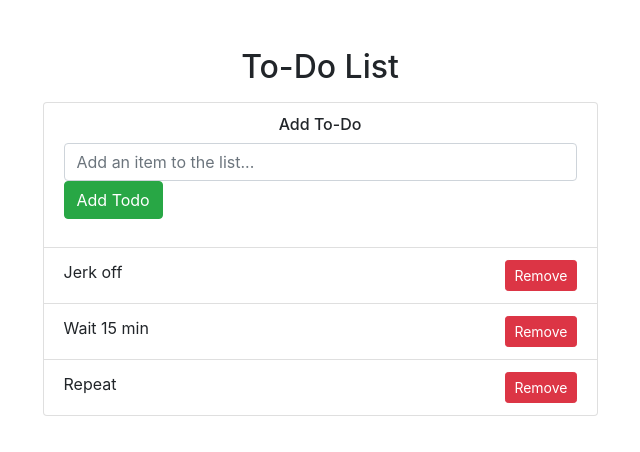
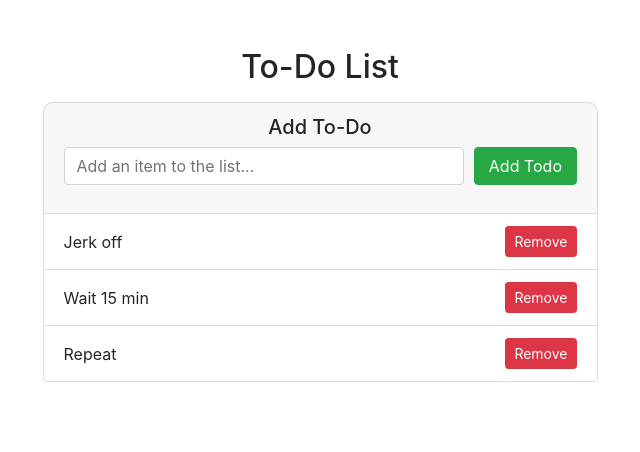
Before and after one commit to jwaltrip/postgres-todo-list, a React (Create React App) app: page / in a window 1280 px wide. Shown: the top 452 px of the page, without its empty margins (320-960 px from the left). Built offline with nearby package versions, Linux system fonts and the light colour scheme.

Commit message:
finished static structure

```diff
--- a/src/App.css
+++ b/src/App.css
@@ -2,32 +2,31 @@
   text-align: center;
 }
 
-.App-logo {
-  animation: App-logo-spin infinite 20s linear;
-  height: 40vmin;
-  pointer-events: none;
+.add-todo-form {
+  display: flex;
+  flex-direction: row;
 }
 
-.App-header {
-  background-color: #282c34;
-  min-height: 100vh;
-  display: flex;
-  flex-direction: column;
-  align-items: center;
-  justify-content: center;
-  font-size: calc(10px + 2vmin);
-  color: white;
+.add-todo-form > input {
+  flex: 2 1 auto;
 }
 
-.App-link {
-  color: #61dafb;
+.add-todo-form > button {
+  flex: 2 1 125px;
+  margin-left: 10px;
 }
 
-@keyframes App-logo-spin {
-  from {
-    transform: rotate(0deg);
-  }
-  to {
-    transform: rotate(360deg);
-  }
+.todo-form-header {
+  border-radius: 10px 10px 0 0 !important;
+  background-color: rgba(0, 0, 0, 0.03) !important;
 }
+
+.todo-text {
+  flex: 10 5 auto;
+}
+
+.todo-remove-btn {
+  flex: 1 1 auto;
+  display: flex;
+  justify-content: flex-end;
+}
--- a/src/components/TodoList/TodoList.js
+++ b/src/components/TodoList/TodoList.js
@@ -19,41 +19,49 @@ class TodoList extends Component {
         <Container>
           <div className="d-flex justify-content-center">
             <ListGroup className="text-left w-50">
-              <ListGroupItem>
+              <ListGroupItem className="todo-form-header">
                 <Form>
                   <FormGroup>
-                    <h6 className="text-center">Add To-Do</h6>
+                    <h5 className="text-center">Add To-Do</h5>
+                    <div className="add-todo-form">
                       <Input type="text" name="text" id="addTodo" placeholder="Add an item to the list..." />
                       <Button color="success">Add Todo</Button>
+                    </div>
                   </FormGroup>
                 </Form>
               </ListGroupItem>
 
               <ListGroupItem>
-                Jerk off
-                <span className="float-right">
+                <div className="d-flex flex-row align-items-center">
+                  <div className="todo-text">Jerk off</div>
+                  <div className="todo-remove-btn">
                     <Button color="danger" size="sm">
                       Remove
                     </Button>
-                </span>
+                  </div>
+                </div>
               </ListGroupItem>
 
               <ListGroupItem>
-                Wait 15 min
-                <span className="float-right">
+                <div className="d-flex flex-row align-items-center">
+                  <div className="todo-text">Wait 15 min</div>
+                  <div className="todo-remove-btn">
                     <Button color="danger" size="sm">
                       Remove
                     </Button>
-                </span>
+                  </div>
+                </div>
               </ListGroupItem>
 
               <ListGroupItem>
-                Repeat
-                <span className="float-right">
+                <div className="d-flex flex-row align-items-center">
+                  <div className="todo-text">Repeat</div>
+                  <div className="todo-remove-btn">
                     <Button color="danger" size="sm">
                       Remove
                     </Button>
-                </span>
+                  </div>
+                </div>
               </ListGroupItem>
             </ListGroup>
           </div>
```
Lines whose indentation alone changed are shown as unchanged.
